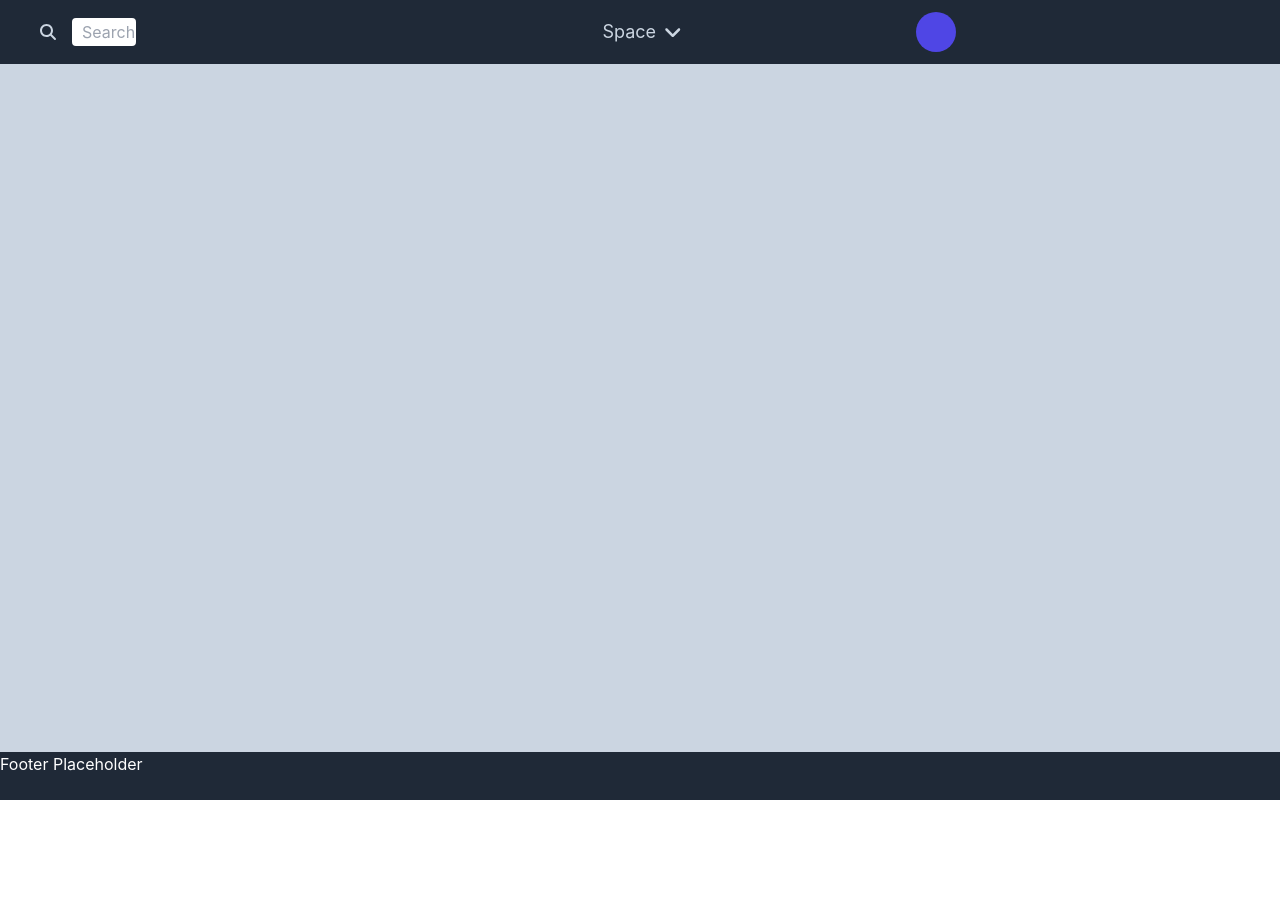
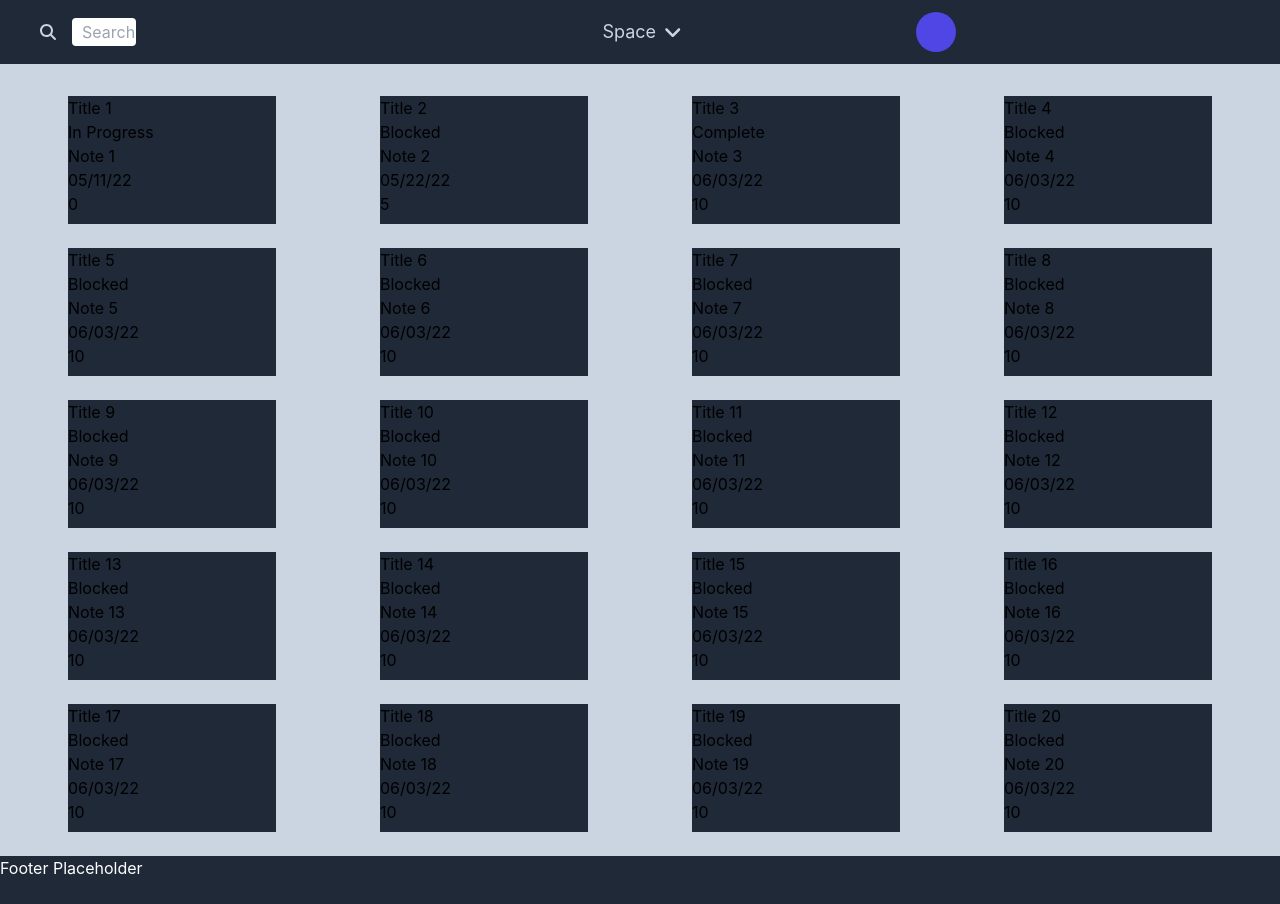
Before and after one commit to 312akim/focal-tiles, a Next.js app: page /focalapp in a window 1280 px wide. Before the commit the page ends 800 px from the top, so only its background shows below. Built offline with nearby package versions, Linux system fonts and the light colour scheme.

Commit message:
refactor: removed children props from appspace

```diff
--- a/components/surfaces/appSpace/AppSpace.mocks.ts
+++ b/components/surfaces/appSpace/AppSpace.mocks.ts
@@ -2,11 +2,11 @@
 import { IAppSpace } from './AppSpace';
 
 const base: IAppSpace = {
-  children: null,
+
 };
 
 const alt: IAppSpace = {
-  children: null,
+
 };
 
 export const mockAppSpaceProps = {
--- a/components/surfaces/appSpace/AppSpace.tsx
+++ b/components/surfaces/appSpace/AppSpace.tsx
@@ -1,14 +1,17 @@
 //import styles from './AppSpace.module.css';
-import { ReactNode } from "react";
+
+import TaskSpace from "../../spaces/taskSpace/TaskSpace";
+import { mockTaskSpaceProps } from "../../spaces/taskSpace/TaskSpace.mocks";
 
 export interface IAppSpace {
-  children: ReactNode
+
 }
 
-const AppSpace: React.FC<IAppSpace> = ({children}) => {
+const AppSpace: React.FC<IAppSpace> = () => {
   return (
     <div className='bg-slate min-h-[86vh] p-4'>
-      {children}
+      {/* Determine Space Type and Data based on STORE */}
+      <TaskSpace data={mockTaskSpaceProps.base.data}/>
     </div>
   );
 };
```
Also changed, not shown: 1 other file (tests, documents, lock files or other folders).
